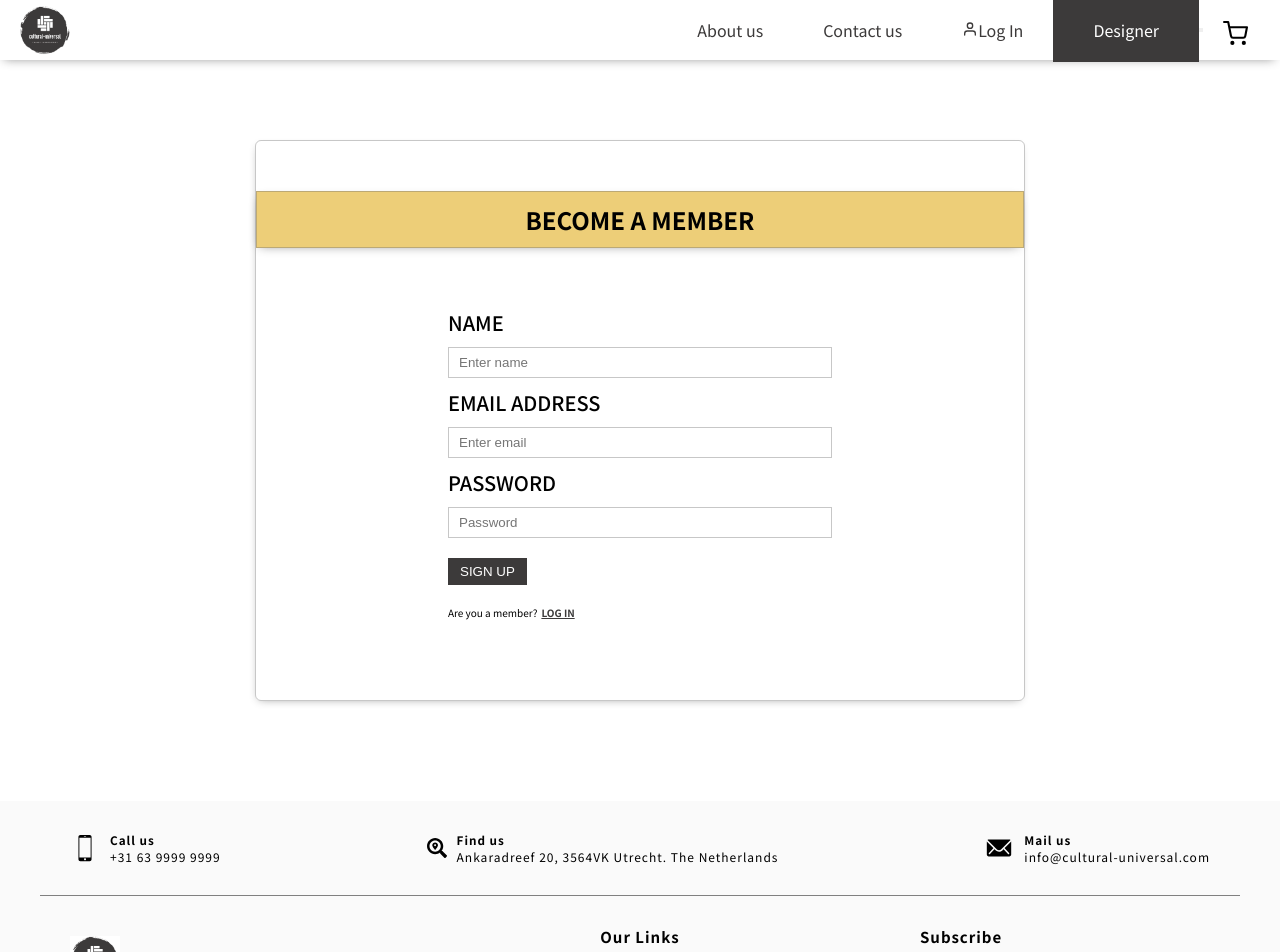
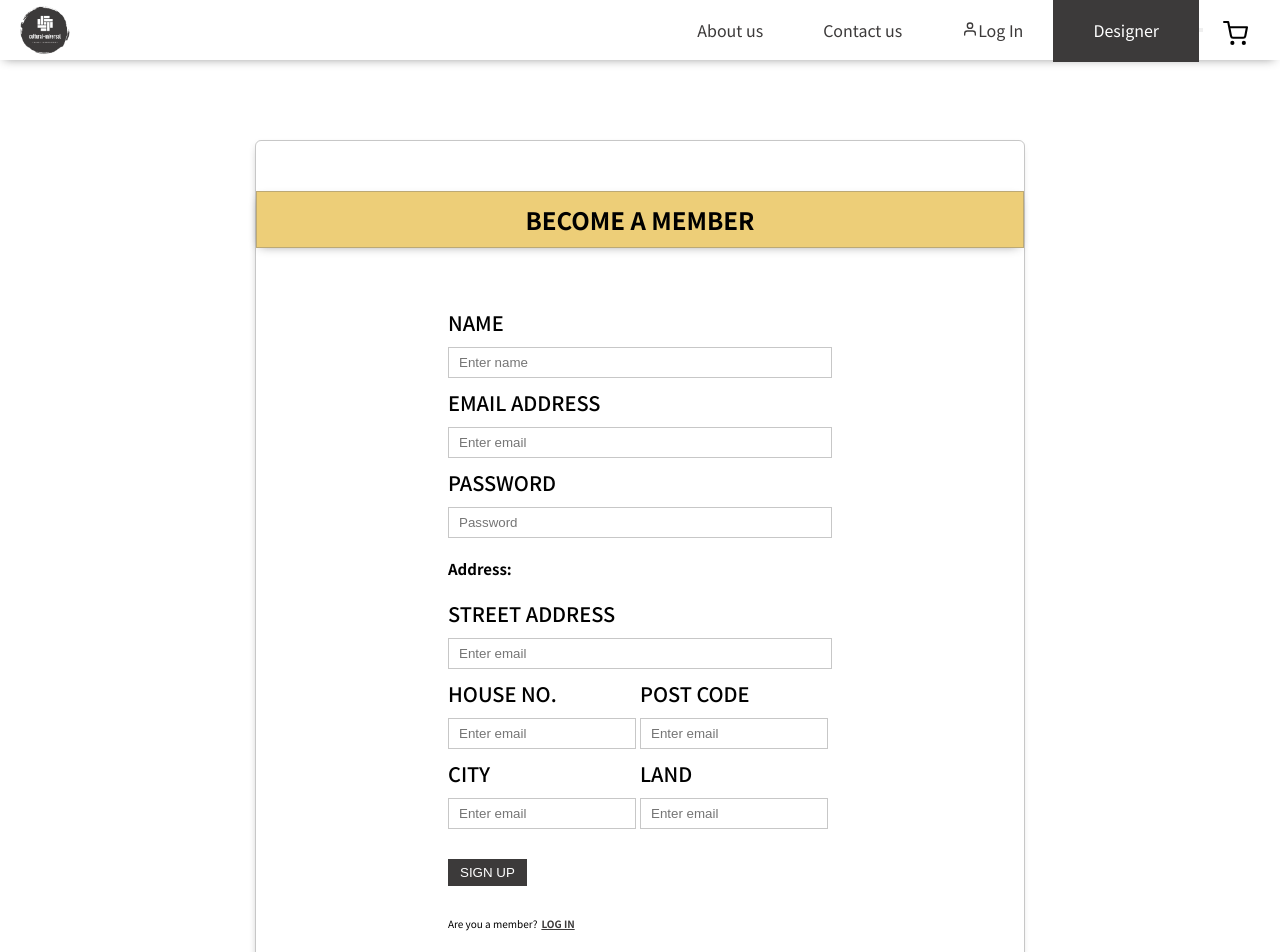
Before and after one commit to RakanDouli/shirtPrint-FrontEnd, a React (Create React App) app: page /user/signup in a window 1280 px wide. Shown: the top 952 px of the page. Built offline with nearby package versions, Linux system fonts and the light colour scheme; no server answers; a web font is replaced by a local one.

Commit message:
sign up done

```diff
--- a/src/Pages/UserSignup/index.js
+++ b/src/Pages/UserSignup/index.js
@@ -9,6 +9,12 @@ const UserSignup = () => {
   const [name, setName] = useState("");
   const [email, setEmail] = useState("");
   const [password, setPassword] = useState("");
+
+  const [street, setStreet] = useState("");
+  const [houseNo, setHoseNo] = useState("");
+  const [postCode, setPostCode] = useState("");
+  const [city, setCity] = useState("");
+  const [land, setLand] = useState("");
 
   const dispatch = useDispatch();
   const token = useSelector(selectToken);
@@ -22,8 +28,13 @@ const UserSignup = () => {
 
   function submitForm(event) {
     event.preventDefault();
-
-    dispatch(signUp(name, email, password));
+    const adress = ` ${street},
+    ${houseNo},
+    ${postCode},
+    ${city},
+    ${land}`;
+    console.log(adress);
+    dispatch(signUp(name, email, password, adress));
     setEmail("");
     setPassword("");
     setName("");
@@ -64,6 +75,61 @@ const UserSignup = () => {
             required
           />
         </div>
+        <div>
+          <h2>Address:</h2>
+          <label>Street address</label>
+          <input
+            value={street}
+            onChange={(event) => setStreet(event.target.value)}
+            type="email"
+            placeholder="Enter email"
+            required
+          />
+        </div>
+        <div className="half">
+          <div>
+            <label>House No.</label>
+            <input
+              value={houseNo}
+              onChange={(event) => setHoseNo(event.target.value)}
+              type="email"
+              placeholder="Enter email"
+              required
+            />
+          </div>
+          <div>
+            <label>Post Code</label>
+            <input
+              value={postCode}
+              onChange={(event) => setPostCode(event.target.value)}
+              type="email"
+              placeholder="Enter email"
+              required
+            />
+          </div>
+        </div>
+        <div className="half">
+          <div>
+            <label>City</label>
+            <input
+              value={city}
+              onChange={(event) => setCity(event.target.value)}
+              type="email"
+              placeholder="Enter email"
+              required
+            />
+          </div>
+          <div>
+            <label>Land</label>
+            <input
+              value={land}
+              onChange={(event) => setLand(event.target.value)}
+              type="email"
+              placeholder="Enter email"
+              required
+            />
+          </div>
+        </div>
 
         <div>
           <button variant="primary" type="submit" onClick={submitForm}>
--- a/src/Styles/_usersignup.scss
+++ b/src/Styles/_usersignup.scss
@@ -52,7 +52,7 @@
     }
     button {
       padding: 0.6rem 1.2rem;
-      margin: 2rem 0;
+      margin: 3rem 0;
       border: none;
       background-color: $darkgrey;
       color: #fff;
@@ -78,5 +78,16 @@
         font-size: 1.5rem;
       }
     }
+    .half {
+      display: flex;
+      justify-content: space-between;
+      label,
+      input {
+        width: 98%;
+      }
+    }
+    h2 {
+      margin: 2rem 0;
+    }
   }
 }
--- a/src/store/user/actions.js
+++ b/src/store/user/actions.js
@@ -26,7 +26,7 @@ const tokenStillValid = (userWithoutToken) => ({
 
 export const logOut = () => ({ type: LOG_OUT });
 
-export const signUp = (name, email, password) => {
+export const signUp = (name, email, password, adress) => {
   return async (dispatch, getState) => {
     dispatch(appLoading());
     try {
@@ -34,8 +34,9 @@ export const signUp = (name, email, password) => {
         name,
         email,
         password,
+        adress,
       });
-
+      console.log("response", response);
       dispatch(loginSuccess(response.data));
       dispatch(showMessageWithTimeout("success", true, "account created"));
       dispatch(appDoneLoading());
```
